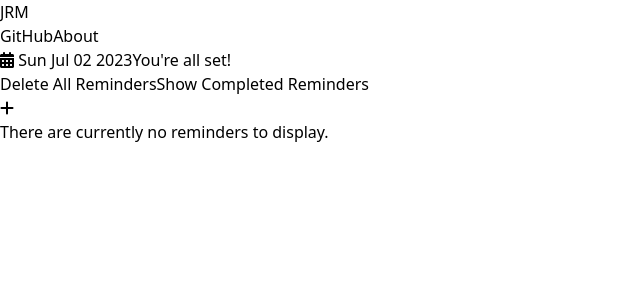
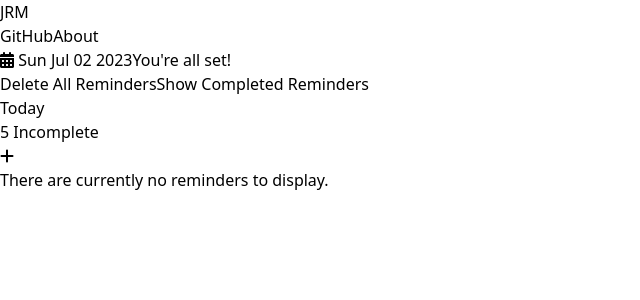
Before and after one commit to hassanaljadooa/JRM, a React (Vite) app: page / in a window 1280 px wide. Shown: the top 300 px of the page, without its empty margins (0-640 px from the left). Built offline with nearby package versions, Linux system fonts and the light colour scheme.

Commit message:
Changed UI/UX for better QOL, changed color scheme a little bit, added boilerplate for new features.

```diff
--- a/package.json
+++ b/package.json
@@ -1,7 +1,7 @@
 {
   "name": "JRM",
   "private": true,
-  "version": "0.0.1",
+  "version": "0.0.2",
   "type": "module",
   "scripts": {
     "dev": "vite",
--- a/src/App.jsx
+++ b/src/App.jsx
@@ -1,8 +1,8 @@
 import './index.css'
 import {useEffect, useState} from "react";
 import {NavBar} from "./Components/NavBar.jsx";
-import {ReminderList} from "./Components/ReminderList.jsx";
-import {Toolbar} from "./Components/Toolbar.jsx";
+import {ReminderList} from "./Components/Core/ReminderList.jsx";
+import {Toolbar} from "./Components/Core/Toolbar.jsx";
 
 export default function App() {
     const currentDate = new Date()
@@ -33,21 +33,6 @@ export default function App() {
         })
     }
 
-    function generateBrightHexColor() {
-        var hex = '0123456789ABCDEF';
-        var color = '#';
-
-        // Generate a random bright color excluding green
-        do {
-            color = '#';
-            for (var i = 0; i < 6; i++) {
-                color += hex[Math.floor(Math.random() * 10) + 6];
-            }
-        } while (color.includes('8') || color.includes('9') || color.includes('A') || color.includes('B') || color.includes('C') || color.includes('D') || color.includes('E') || color.includes('F'));
-
-        return color;
-    }
-
     /**
      * TODO: This should refactored into class based data model
      * */
@@ -59,7 +44,6 @@ export default function App() {
                     id:crypto.randomUUID(),
                     title: title,
                     completed: false,
-                    color: generateBrightHexColor(),
                     datetime: currentDate.toDateString(),
                 }
             ]
@@ -110,7 +94,7 @@ export default function App() {
 
     //console.log(todos)
     return (
-        <div>
+        <div className="bg-black">
             <NavBar />
             <div>
                 <div className="sticky top-0 z-10">
@@ -122,7 +106,7 @@ export default function App() {
                         todos={displayMode === 'incomplete' ? todos : completeTodos}
                     />
                 </div>
-                <div className="">
+                <div className="bg-white grid grid-rows-1 gap-2 p-1">
                     <ReminderList
                         todos={displayMode === 'incomplete' ? todos : completeTodos}
                         editReminder={editReminder}
--- a/src/Components/CreateReminderButton.jsx
+++ b/src/Components/Core/CreateReminderButton.jsx
@@ -16,11 +16,15 @@ export function CreateReminderButton({createReminder}) {
 			createReminder(reminder.value)
 		}
 	}
+
+
 	return (
 		<>
-			<button onClick={createReminderModal} className="bg-slate-100 font-semibold w-full h-full p-6 rounded-md shadow text-4xl hover:bg-slate-200 active:bg-slate-300">
+			<button onClick={createReminderModal} className="bg-white font-semibold w-full h-full p-6 rounded-md text-4xl hover:bg-slate-200 active:bg-slate-300">
 				<i className="fa-solid fa-plus"></i>
 			</button>
+
+			{/*{isModalRendered === true && (<CreateReminderModal />)}*/}
 		</>
 	)
 }
--- a/src/Components/ReminderItem.jsx
+++ b/src/Components/Core/ReminderItem.jsx
@@ -1,5 +1,5 @@
 import Swal from "sweetalert2";
-import {Badge} from "./Elements/Badge.jsx";
+import {Badge} from "../Elements/Badge.jsx";
 
 export function ReminderItem({id, title, completed, datetime, toggleReminder, deleteReminder, editReminder}) {
 	async function reminderEditor () {
@@ -22,15 +22,18 @@ export function ReminderItem({id, title, completed, datetime, toggleReminder, de
 	}
 
 	return (
-		<>
-			<div className="bg-slate-100 w-full h-auto rounded-t-lg">
-				<p className="font-medium text-xl p-2">{title}</p>
+		<div>
+			<div className="bg-white w-full h-auto rounded-t-lg">
+				<p className="font-medium text-xl p-2 ">{title}</p>
 				<div className="p-1">
-						<Badge type="info" content={[<i className="fa-solid fa-bell"></i>," ", datetime]} />
+						<Badge type="info" pill={true} content={[<i className="fa-solid fa-bell"></i>," ", datetime]} />
 				</div>
 			</div>
 			<div className="h-auto w-full">
-				<span className="flex justify-between -space-x-px overflow-hidden rounded-b-lg border-t-2 border-t-indigo-300 bg-white">
+				<button className="w-full inline-block px-4 py-2 text-sm font-medium bg-white hover:bg-gray-50 focus:relative border-t border-t-gray-400">
+					<i className="fa-solid fa-eye"></i> View Reminder
+				</button>
+				<span className="flex justify-between -space-x-px overflow-hidden rounded-b-lg border-t border-t-gray-400 bg-white">
 					<button onClick={() => {
 						const status = completed === true ? false : true
 						toggleReminder(id, status)
@@ -45,6 +48,6 @@ export function ReminderItem({id, title, completed, datetime, toggleReminder, de
 					</button>
 				</span>
 			</div>
-		</>
+		</div>
 	)
 }
--- /dev/null
+++ b/src/Components/Core/ReminderList.jsx
@@ -0,0 +1,50 @@
+import React from 'react';
+import { Badge } from "../Elements/Badge.jsx";
+import { CreateReminderButton } from "./CreateReminderButton.jsx";
+import { ReminderItem } from "./ReminderItem.jsx";
+
+export const ReminderList = ({todos, toggleReminder, deleteReminder, editReminder, createReminder }) => {
+	return (
+		<div className="bg-gray-100 rounded-lg p-1 grid grid-rows-1 gap-1 border-b-2">
+			{true === true && (
+				<div className="w-full p-1 rounded-lg bg-gray-300">
+					<div className="flex gap-1">
+						<div>
+							<Badge content="Today" type="info" />
+						</div>
+						<div>
+							<Badge content="5 Incomplete" type="error" />
+						</div>
+					</div>
+				</div>
+			)}
+			<div className="rounded-lg w-full h-auto overflow-x-auto custom-scrollbar">
+				<div className="flex gap-2">
+					{typeof createReminder !== "undefined" && (
+						<div className="flex-shrink-0 shadow-lg	">
+							<CreateReminderButton createReminder={createReminder} />
+						</div>
+					)}
+					{todos.length === 0 && (
+						<div className="flex justify-center items-center">
+							<p className="text-1xl text-black font-semibold">There are currently no reminders to display.</p>
+						</div>
+					)}
+					{todos.map((todo) => {
+						return (
+							<div className="flex-shrink-0">
+								<ReminderItem
+									{...todo}
+									deleteReminder={deleteReminder}
+									editReminder={editReminder}
+									toggleReminder={toggleReminder}
+									key={todo.id}
+								/>
+							</div>
+						);
+					})}
+				</div>
+			</div>
+		</div>
+	);
+};
--- a/src/Components/Toolbar.jsx
+++ b/src/Components/Core/Toolbar.jsx
@@ -1,5 +1,5 @@
-import {Badge} from "./Elements/Badge.jsx";
-import {VerticalDivider} from "./Elements/VerticalDivider.jsx";
+import {Badge} from "../Elements/Badge.jsx";
+import {VerticalDivider} from "../Elements/VerticalDivider.jsx";
 
 export const Toolbar = ({todos, setTodos, setCompleteTodos, toggleDisplay, displayMode}) => {
 	const currentDate = new Date()
--- a/src/Components/Elements/Badge.jsx
+++ b/src/Components/Elements/Badge.jsx
@@ -1,21 +1,24 @@
-export function Badge({ content, type }) {
+export function Badge({ content, type, pill }) {
 	let badgeStyle = "";
 
+	// decides how the badges corners are rounded
+	let round = pill === true ? "rounded-full" : "rounded-md"
+
 	if (type === "success") {
-		badgeStyle = "rounded-md bg-green-100 px-2.5 py-0.5 text-sm text-inherit font-bold";
+		badgeStyle = "bg-green-100 px-2.5 py-0.5 text-sm text-inherit font-bold";
 	} else if (type === "warning") {
-		badgeStyle = "rounded-md bg-yellow-100 px-2.5 py-0.5 text-sm text-inherit font-bold";
+		badgeStyle = "bg-yellow-100 px-2.5 py-0.5 text-sm text-inherit font-bold";
 	} else if (type === "error") {
-		badgeStyle = "rounded-md bg-red-100 px-2.5 py-0.5 text-sm text-inherit font-bold"
+		badgeStyle = "bg-red-100 px-2.5 py-0.5 text-sm text-inherit font-bold"
 	} else if (type === "info") {
-		badgeStyle = "rounded-md bg-blue-100 px-2.5 py-0.5 text-sm text-inherit font-bold";
+		badgeStyle = "bg-blue-100 px-2.5 py-0.5 text-sm text-inherit font-bold";
 	} else {
-		badgeStyle = "rounded-md bg-gray-100 px-2.5 py-0.5 text-sm text-inherit font-bold";
+		badgeStyle = "bg-gray-100 px-2.5 py-0.5 text-sm text-inherit font-bold";
 	}
 
 	return (
 		<>
-		  <span className={`whitespace-nowrap ${badgeStyle}`}>
+		  <span className={`whitespace-nowrap ${round} ${badgeStyle}`}>
 			{content}
 		  </span>
 		</>
--- a/src/Components/ReminderList.jsx
+++ /dev/null
@@ -1,53 +0,0 @@
-import React from 'react';
-import { Badge } from "./Elements/Badge.jsx";
-import { CreateReminderButton } from "./CreateReminderButton.jsx";
-import { ReminderItem } from "./ReminderItem.jsx";
-
-export const ReminderList = ({todos, toggleReminder, deleteReminder, editReminder, createReminder }) => {
-	return (
-		<>
-			<div className="w-full h-auto custom-scrollbar bg-black overflow-x-auto border-b-4 border-gray-500 p-1">
-				<div className="flex gap-2">
-					{typeof createReminder !== "undefined" && (
-						<div className="flex-shrink-0 sticky">
-							<CreateReminderButton createReminder={createReminder} />
-						</div>
-					)}
-					{typeof createReminder === "undefined" && (
-						<div className="flex-shrink-0">
-							<div className="bg-slate-100 font-semibold h-full rounded-md">
-								<div className="grid grid-row-1 gap-2 p-0.5">
-									<div className="">
-										<Badge content="June 1, 2023" type="info" />
-									</div>
-									<div className="">
-										<Badge content="13 Reminder" type="info" />
-									</div>
-									<div className="">
-										<Badge content="5 Incomplete" type="warning" />
-									</div>
-								</div>
-							</div>
-						</div>
-					)}
-					{todos.length === 0 && (
-						<p className="text-1xl text-white">There are currently no reminders to display.</p>
-					)}
-					{todos.map((todo) => {
-						return (
-							<div className="flex-shrink-0 sticky">
-								<ReminderItem
-									{...todo}
-									deleteReminder={deleteReminder}
-									editReminder={editReminder}
-									toggleReminder={toggleReminder}
-									key={todo.id}
-								/>
-							</div>
-						);
-					})}
-				</div>
-			</div>
-		</>
-	);
-};
--- a/src/index.css
+++ b/src/index.css
@@ -18,7 +18,7 @@
 
 .custom-scrollbar::-webkit-scrollbar-thumb {
     background-color: #5f5f5f;
-    border-radius: 2px;
+    border-radius: 4px;
 }
 
 .custom-scrollbar::-webkit-scrollbar-thumb:hover {
```
